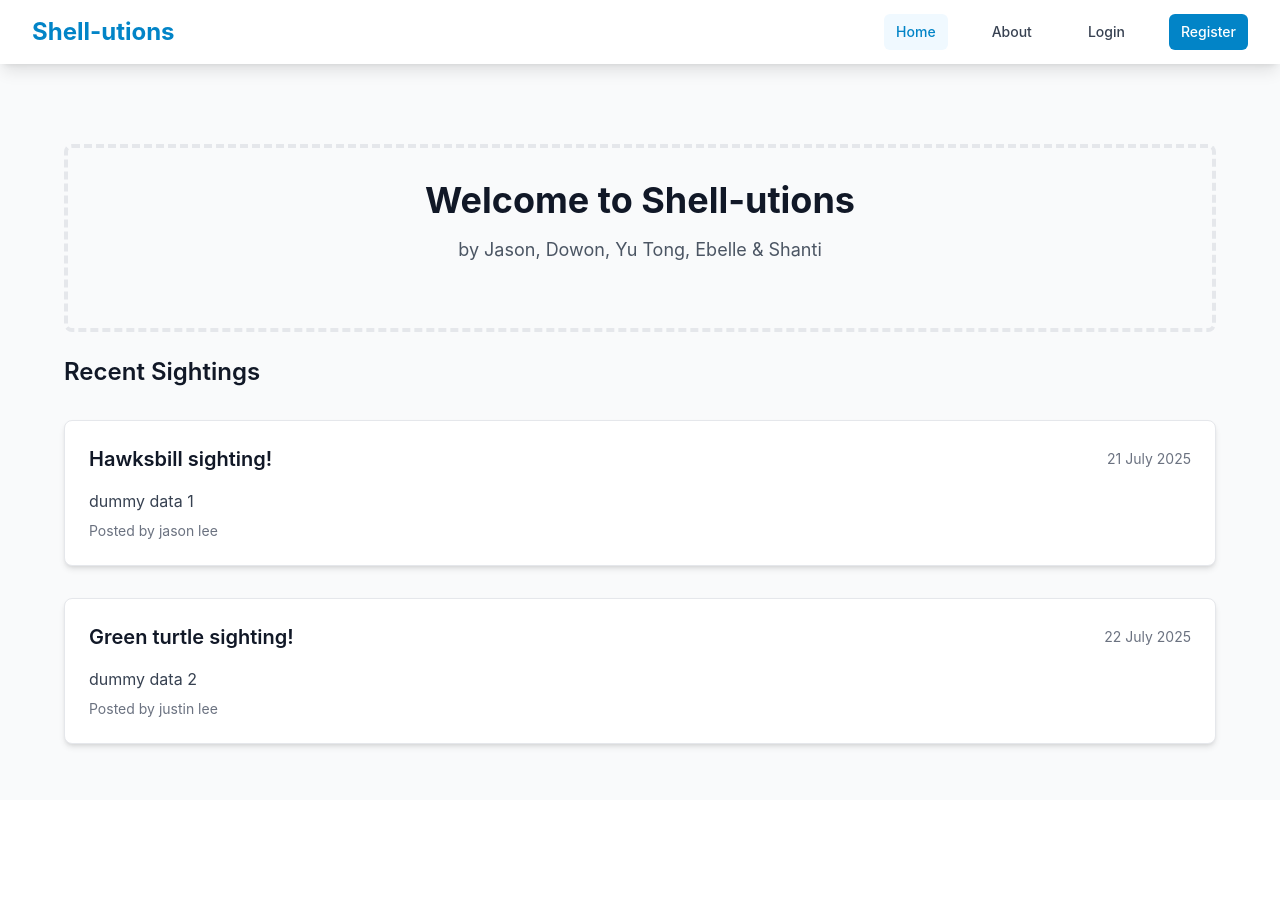
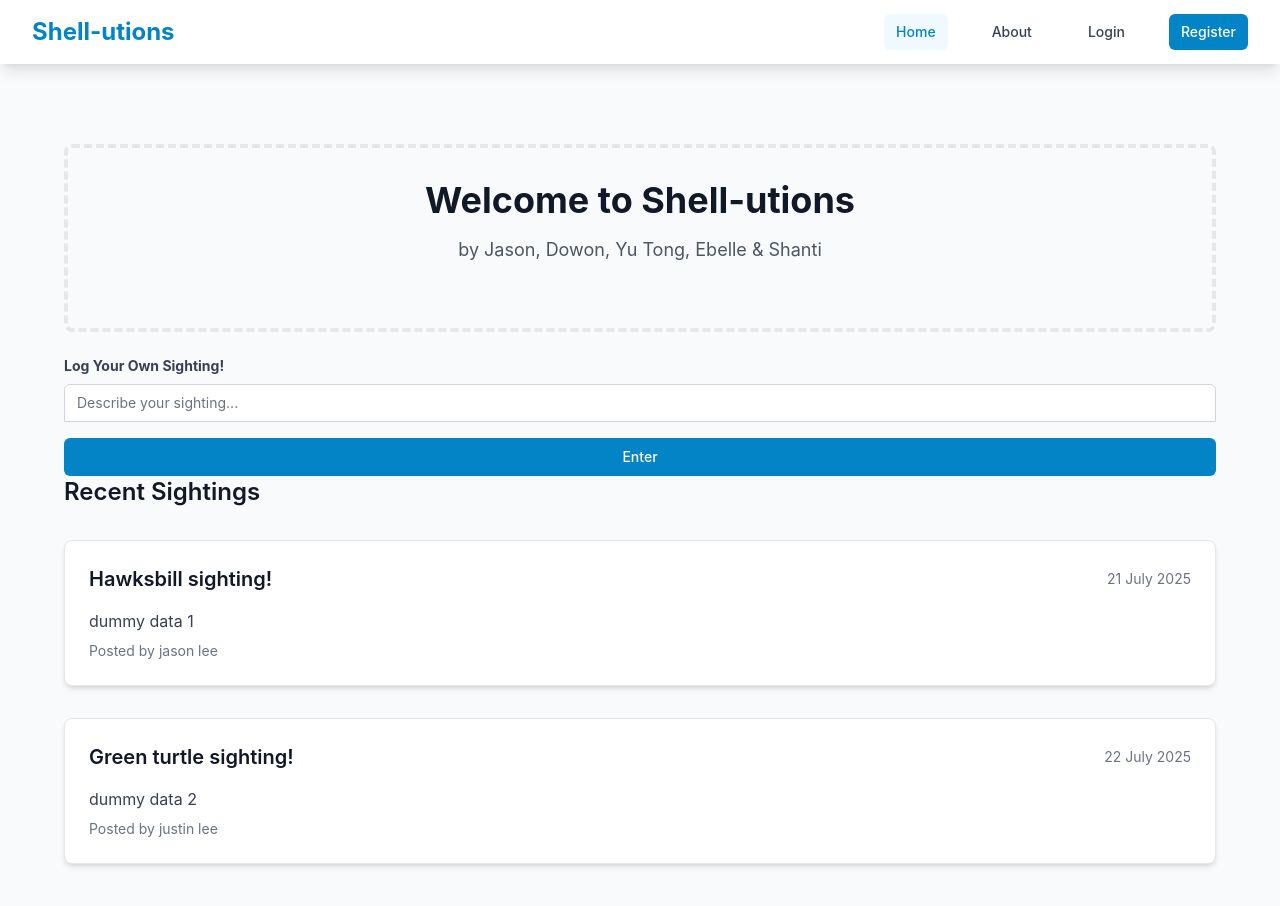
Before and after one commit to jasonleexc/IEx-Lombok, a React (Create React App) app in the folder frontend/: page / in a window 1280 px wide. Shown: the top 906 px of the page. Before the commit the page ends 800 px from the top, so only its background shows below. Built offline with nearby package versions, Linux system fonts and the light colour scheme.

Commit message:
Add controlled component input functions (incomplete)

```diff
--- a/frontend/src/pages/Home.tsx
+++ b/frontend/src/pages/Home.tsx
@@ -1,9 +1,18 @@
 import SightingsList from "./SightingsList";
 import Header from "./Header";
+import LogSighting from "./LogSighting";
+import Sighting from "./Sighting";
 
-import React, { useState } from "react";
+import { useState } from "react";
 
 const Home = () => {
+
+  const [author, setAuthor] = useState('');
+  const [title, setTitle] = useState('');
+  const [content, setContent] = useState('');
+  const [datePosted, setDatePosted] = useState('');
+  const [NewSighting, SetNewSighting] = useState('');
+  const [id, setId] = useState(0);
   const [ sightings, setSightings ] = useState([
     {
       id: 1,
@@ -21,9 +30,39 @@ const Home = () => {
     }
   ]);
 
+
+  const setAndSaveSightings = (newSightings: Sighting[]) => {
+    localStorage.setItem('sightings', JSON.stringify(newSightings));
+  }
+
+  const addNewSighting = (sighting: Sighting) => {
+    const id = sightings.length ?? 1;
+    const myNewSighting = { id, author, title, content, datePosted }
+    const updatedSightings = [...sightings, myNewSighting];
+    // update state
+    setAndSaveSightings(updatedSightings);
+  }
+
+// TODO: to be implemented later
+  const handleDeleteSighting = (id: number) => {
+      const Sightings = sightings.filter((sighting) => sighting.id !== id);
+      setAndSaveSightings(Sightings);
+  }
+
+  const handleAddSighting = (e: React.FormEvent<HTMLFormElement>) => {
+    e.preventDefault();
+    addNewSighting({ id, author, title, content, datePosted });
+    SetNewSighting('');
+  }
+
   return (
     <div className="max-w-7xl mx-auto px-4 sm:px-6 lg:px-8 py-8">
       <Header />
+      <LogSighting
+        NewSighting={NewSighting}
+        SetNewSighting={SetNewSighting}
+        handleAddSighting={handleAddSighting}
+      />
       <h2 className="text-2xl font-semibold text-gray-900 mb-6">Recent Sightings</h2>
       <div className="space-y-6">
       <SightingsList
--- /dev/null
+++ b/frontend/src/pages/LogSighting.tsx
@@ -0,0 +1,38 @@
+// details to be included in a sighting: author, title, content, datePosted
+// turtle species, location, carapace length, activity observed
+// photo upload option (to be implemented later)
+
+const LogSighting: React.FC<{
+    NewSighting: string,
+    SetNewSighting: (value: string) => void, // SetNewSighting takes in a single string from NewSighting
+    handleAddSighting: (e: React.FormEvent<HTMLFormElement>) => void
+}> = ({ NewSighting, SetNewSighting, handleAddSighting }) => {
+    return (
+        <form className="LogSightingForm" onSubmit={handleAddSighting}>
+            <div className="mb-4">
+                <label className="block text-gray-700 text-sm font-bold mb-2" htmlFor="Log Sighting">
+                    Log Your Own Sighting!
+                </label>
+                <input
+                    id="Sighting"
+                    name="Sighting"
+                    type="text"
+                    required
+                    className="appearance-none rounded-none relative block w-full px-3 py-2 border border-gray-300 placeholder-gray-500 text-gray-900 rounded-t-md focus:outline-none focus:ring-primary-500 focus:border-primary-500 focus:z-10 sm:text-sm"
+                    placeholder="Describe your sighting..."
+                    value={NewSighting}
+                    onChange={(e) => SetNewSighting(e.target.value)}
+                />
+            </div>
+            <button
+                type="submit"
+                className="group relative w-full flex justify-center py-2 px-4 border border-transparent text-sm font-medium rounded-md text-white bg-primary-600 hover:bg-primary-700 focus:outline-none focus:ring-2 focus:ring-offset-2 focus:ring-primary-500"
+            >
+                Enter
+            </button>
+        </form>
+    )
+
+}
+
+export default LogSighting;
```
